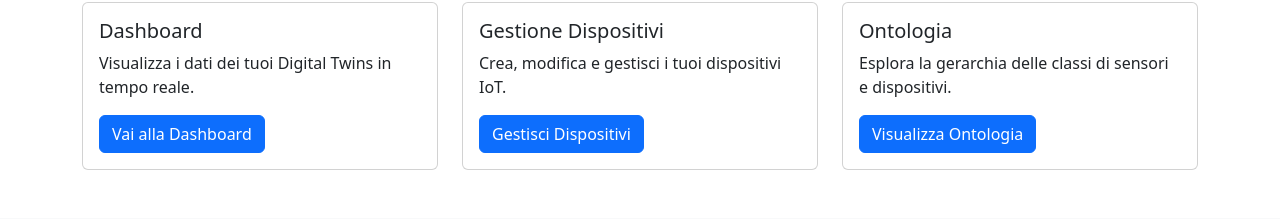
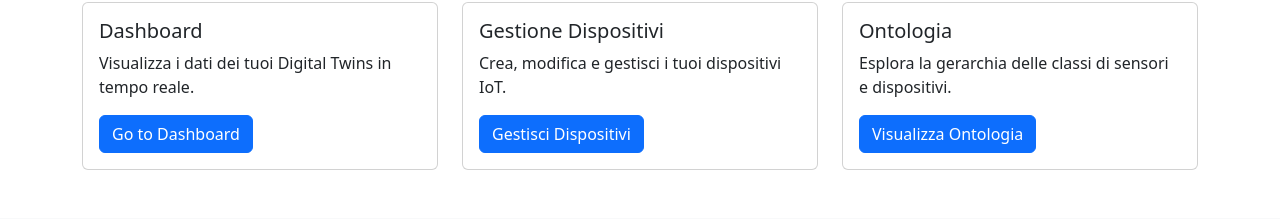
Before and after one commit to lu-ser/MetaTwin_proj, a Flask app: template app/templates/index.html in a window 1280 px wide. Shown: the part 304-523 px from the top of the page. Run offline with Flask 3, Linux system fonts and the light colour scheme; the template is opened without the code that fills it, so the values that code supplies are empty; some libraries are stand-ins or nearby versions.

Commit message:
Update API endpoints and links for dashboard navigation

```diff
--- a/app/api/endpoints/digital_twins.py
+++ b/app/api/endpoints/digital_twins.py
@@ -5,7 +5,7 @@ from app.models.digital_twin import DigitalTwin
 from app.models.sensor import SensorMeasurement
 from app.db.crud import get_document, update_document, delete_document, list_documents
 from app.services.digital_twin_service import add_sensor_data_to_digital_twin, generate_random_sensor_data
-
+from app.ontology.manager import OntologyManager
 router = APIRouter()
 
 @router.get("/", response_model=List[DigitalTwin])
--- a/app/api/endpoints/sensors.py
+++ b/app/api/endpoints/sensors.py
@@ -55,7 +55,7 @@ async def get_sensor_hierarchy():
 
     return result
 
-@router.get("/compatibility", response_model=Dict[str, List[str]])
+@router.get("/compatibility", response_model=Dict[str, Any])
 async def check_sensors_compatibility(device_type: str):
     """Verifica quali sensori sono compatibili con un tipo di dispositivo"""
     ontology = OntologyManager()
--- a/app/static/js/devices.js
+++ b/app/static/js/devices.js
@@ -317,8 +317,8 @@ document.addEventListener('DOMContentLoaded', function () {
                             </ul>
 
                             <div class="text-end">
-                                <a href="/dashboard?dt=${digitalTwin.id}" class="btn btn-primary">
-                                    Vai alla Dashboard
+                                <a href="/api/v1/dashboard?dt=${digitalTwin.id}" class="btn btn-primary">
+                                    To to the Dashboard
                                 </a>
                             </div>
                         </div>
--- a/app/templates/index.html
+++ b/app/templates/index.html
@@ -18,7 +18,7 @@
             <div class="card-body">
                 <h5 class="card-title">Dashboard</h5>
                 <p class="card-text">Visualizza i dati dei tuoi Digital Twins in tempo reale.</p>
-                <a href="/dashboard" class="btn btn-primary">Vai alla Dashboard</a>
+                <a href="/api/v1/dashboard" class="btn btn-primary">Go to Dashboard</a>
             </div>
         </div>
     </div>
```
